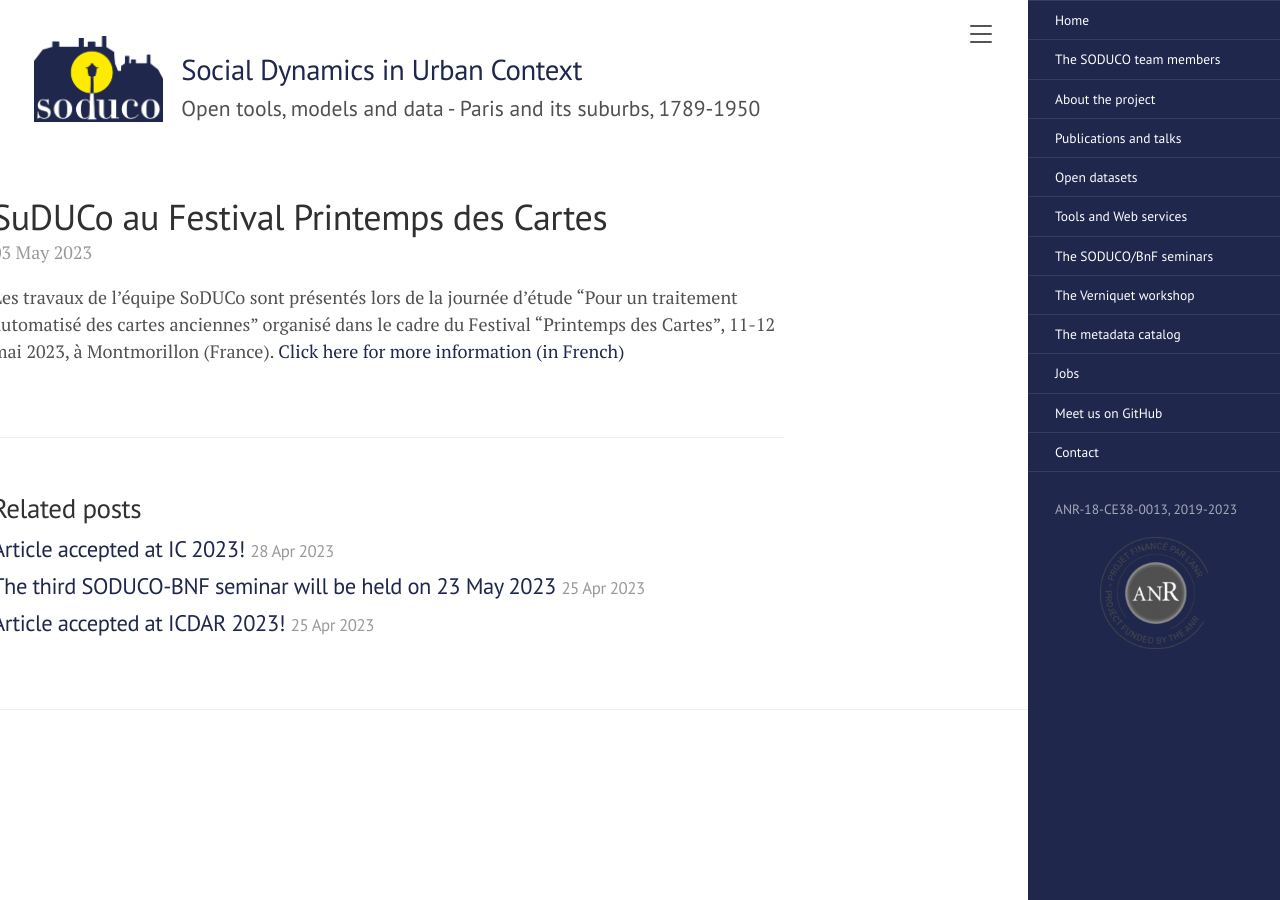
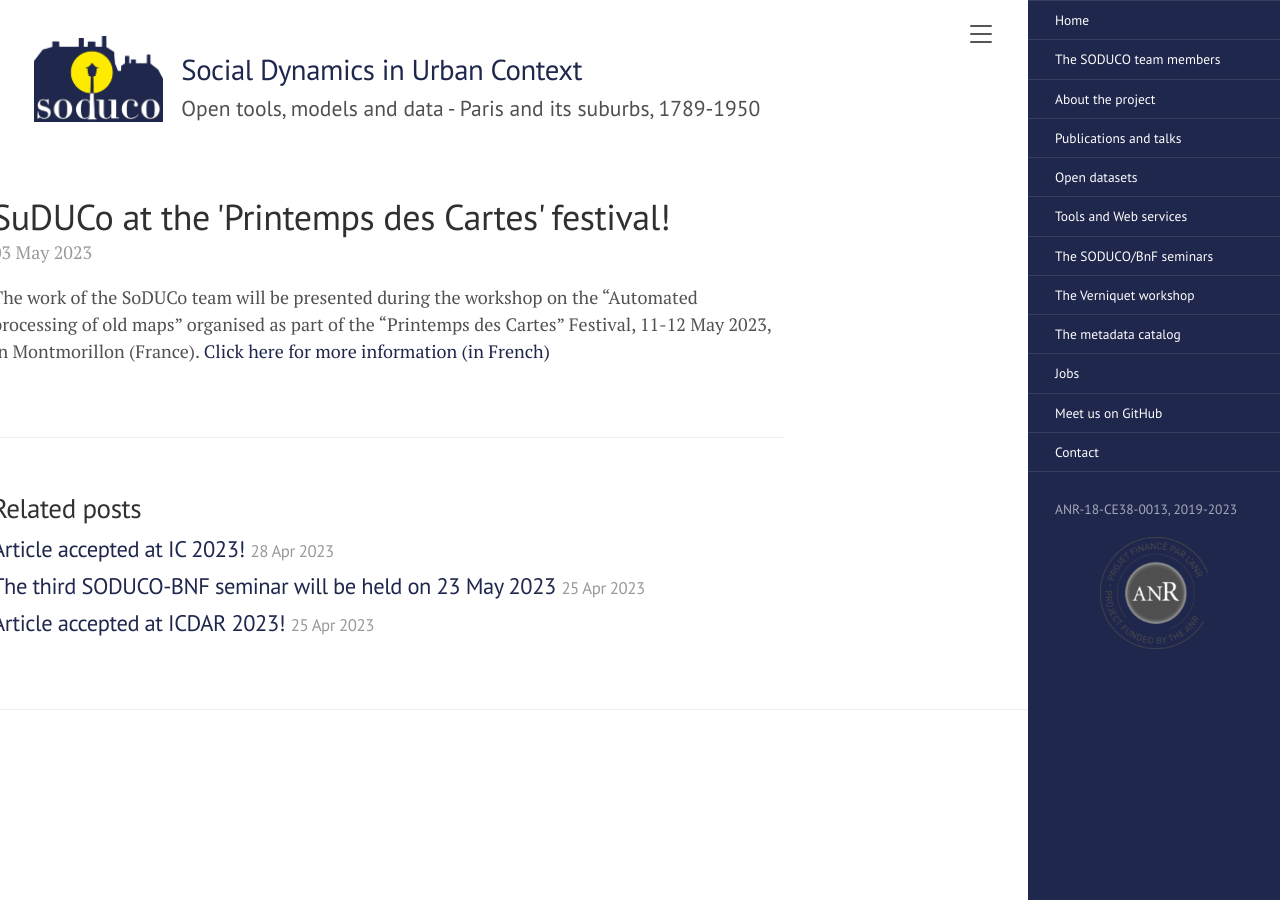
Before and after one commit to soduco/soduco.github.io, a Jekyll site: the page built from _posts/2023-05-03-Printemps-des-Cartes.md, in a window 1280 px wide. Built offline with Jekyll 4.4.1, drawn with Linux system fonts in a browser that asks for light colours.

Commit message:
Translated into English

```diff
--- a/_posts/2023-05-03-Printemps-des-Cartes.md
+++ b/_posts/2023-05-03-Printemps-des-Cartes.md
@@ -1,7 +1,7 @@
 ---
 layout: post
-title: "SuDUCo au Festival Printemps des Cartes"
+title: "SuDUCo at the 'Printemps des Cartes' festival!"
 tag: communication
 ---
-Les travaux de l'équipe SoDUCo sont présentés lors de la journée d'étude "Pour un traitement automatisé des cartes anciennes" organisé dans le cadre du Festival "Printemps des Cartes", 11-12 mai 2023, à Montmorillon (France).
+The work of the SoDUCo team will be presented during the workshop on the "Automated processing of old maps" organised as part of the "Printemps des Cartes" Festival, 11-12 May 2023, in Montmorillon (France).
 [Click here for more information (in French)](https://www.printempsdescartes.fr/wp-content/uploads/sites/414/2023/04/FESTIVAL-PRINTEMPS-DES-CARTES-PROGRAMME-2023.pdf)
```
